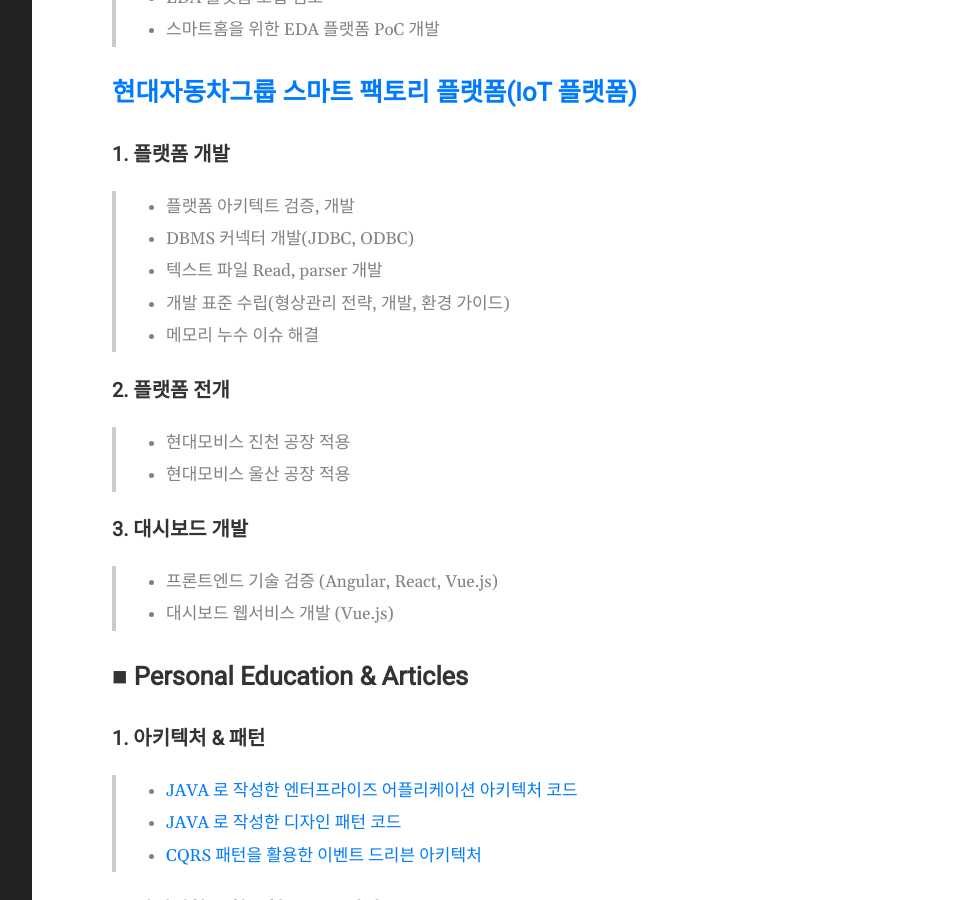
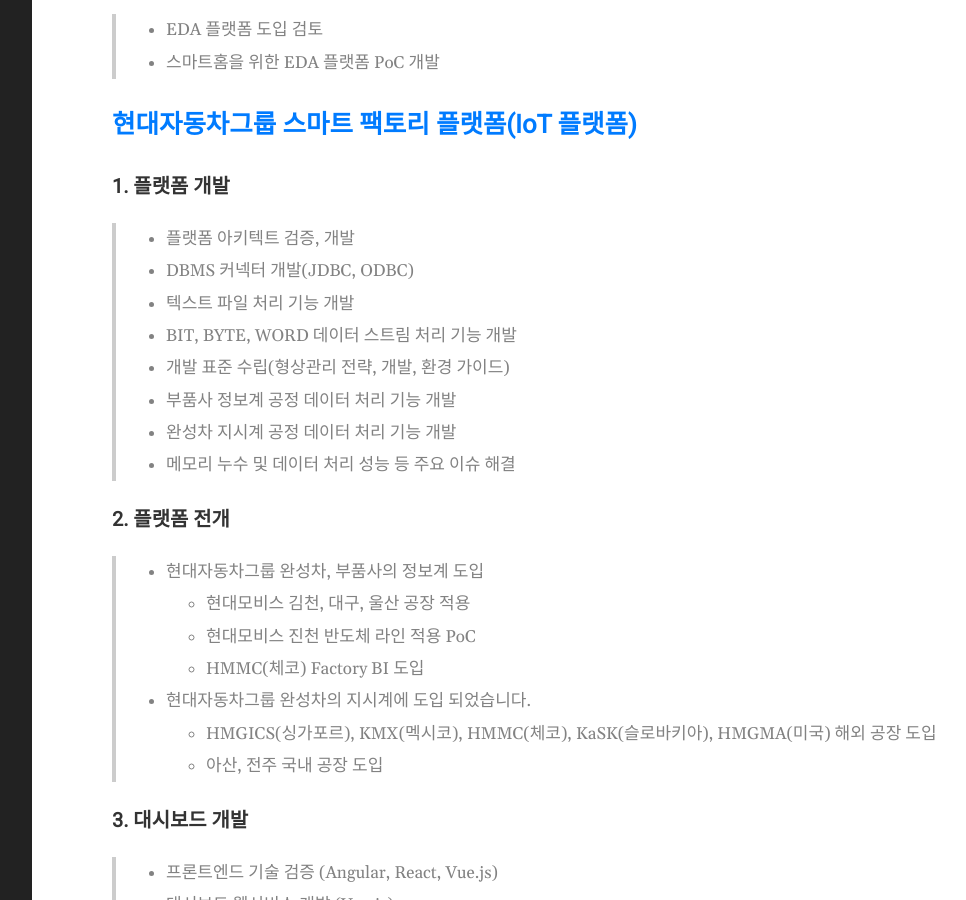
Before and after one commit to 5-SH/5-sh.github.io-deprecated, a Jekyll site: the page built from about.md, in a window 1280 px wide and 900 px high, scrolled down 2261 px. Shown: the whole window, without its empty margins (188-1154 px from the left). Built offline with Jekyll 4.4.1, drawn with Linux system fonts in a browser that asks for light colours; some of the changed text lies outside the part shown.

Commit message:
aboutme 수정

```diff
--- a/about.md
+++ b/about.md
@@ -7,11 +7,12 @@ permalink: /about/
 # ■ About Me
 ## Introduction
 >   - 안녕하세요.
->   - 6 년차 IoT 플랫폼 개발자입니다.
+>   - 8년차 IoT 플랫폼 개발자입니다.
 >   - 현대오토에버에 재직 중 입니다.
->   - 현대건설 스마트홈 플랫폼(Hi-oT) 을 개발 했습니다.
->   - 현대자동차그룹 스마트 팩토리 플랫폼을 개발하고 있습니다.
+>   - 현대건설의 스마트홈 플랫폼인 "Hi-oT"을 개발했습니다.
+>   - 현대자동차그룹의 공정 데이터 처리 표준 스마트 팩토리 플랫폼인 "IoT 플랫폼"을 개발하고 있습니다.
 >   - 객체지향적인 개발과 디자인 패턴 그리고 엔터프라이즈 아키텍처를 주로 고민하고 공부합니다.
+>   - 높은 성능과 에러로 인한 중단 없는 견고한 솔루션 개발을 주도적으로 수행합니다.
 
 ## Contact
 >   - Email :  llll_lll_lll@naver.com
@@ -44,14 +45,14 @@ permalink: /about/
 >   - SVN
 
 # ■ Work Experience & Projects
-## [현대건설 스마트홈 IoT 서비스(Hi-oT)](https://www.hyundai.co.kr/TechInnovation/Etc/Hiot.hub   )
+## [현대건설 스마트홈 IoT 서비스(Hi-oT)](https://www.hyundai.co.kr/story/CONT0000000000001088)
 ### 1. 플랫폼 개발
 >  - 회원가입, 인증 서비스 개발
 >  - 공용부 서비스 개발
 >  - 공간별 디바이스 제어 서비스 개발
 
 ### 2. 고도화 기능 개발
->  - [차량에서 가전을 제어할 수 있는 카투홈 서비스 개발](https://www.hyundai.com/kr/ko/customer-service/bluelink/bluelink-service/smart-control/car-to-home)
+>  - [차량에서 가전을 제어할 수 있는 카투홈 서비스 개발](https://www.hdec.kr/kr/company/press_view.aspx?CompanyPressSeq=81)
 >  - KT 기가지니, 현대건설 보이스홈 연동 서비스 개발
 
 ### 3. 운영 & 테스트
@@ -67,13 +68,21 @@ permalink: /about/
 ### 1. 플랫폼 개발
 >  - 플랫폼 아키텍트 검증, 개발
 >  - DBMS 커넥터 개발(JDBC, ODBC)
->  - 텍스트 파일 Read, parser 개발
+>  - 텍스트 파일 처리 기능 개발
+>  - BIT, BYTE, WORD 데이터 스트림 처리 기능 개발
 >  - 개발 표준 수립(형상관리 전략, 개발, 환경 가이드)
->  - 메모리 누수 이슈 해결
+>  - 부품사 정보계 공정 데이터 처리 기능 개발
+>  - 완성차 지시계 공정 데이터 처리 기능 개발
+>  - 메모리 누수 및 데이터 처리 성능 등 주요 이슈 해결
 
 ### 2. 플랫폼 전개
->  - 현대모비스 진천 공장 적용
->  - 현대모비스 울산 공장 적용
+>  - 현대자동차그룹 완성차, 부품사의 정보계 도입
+>      - 현대모비스 김천, 대구, 울산 공장 적용
+>      - 현대모비스 진천 반도체 라인 적용 PoC
+>      - HMMC(체코) Factory BI 도입
+>  - 현대자동차그룹 완성차의 지시계에 도입 되었습니다.
+>      - HMGICS(싱가포르), KMX(멕시코), HMMC(체코), KaSK(슬로바키아), HMGMA(미국) 해외 공장 도입
+>      - 아산, 전주 국내 공장 도입
 
 ### 3. 대시보드 개발
 >  - 프론트엔드 기술 검증 (Angular, React, Vue.js)
@@ -106,8 +115,8 @@ permalink: /about/
 
 ### 2. International Development Hackathon 2016(Co-organized by Harvard, MIT, and Tufts) 대회 Best Qualcomm Project Submission 수상
 > - [열악한 통신환경에 있는 필리핀에서의 환자와 의사간 소통을 위한 SPASMS 어플리케이션을 개발](https://devpost.com/software/idhack2016-9nb7rk)
-> - [수상 정보](http://his.pusan.ac.kr/bbs/cse/2609/569240/artclView.do)
+> - [수상 정보](https://his.pusan.ac.kr/bbs/cse/2609/569240/artclView.do)
 
 ### 3. GIF 2015 웨어러블 해커톤 대회 미래창조과학부장관상 수상
 > - [스마트워치를 활용해 프레젠테이션을 트레이닝하고 제어하는 어플리케이션](https://github.com/5-SH/PREZENTAINER)
-> - [수상 정보](https://pnu.edu/kor/CMS/Board/Board.do?mCode=MN109&page=27&mgr_seq=12&mode=view&mgr_seq=12&board_seq=331918)
+> - [수상 정보](https://his.pusan.ac.kr/bbs/cse/2609/569232/artclView.do)
```
